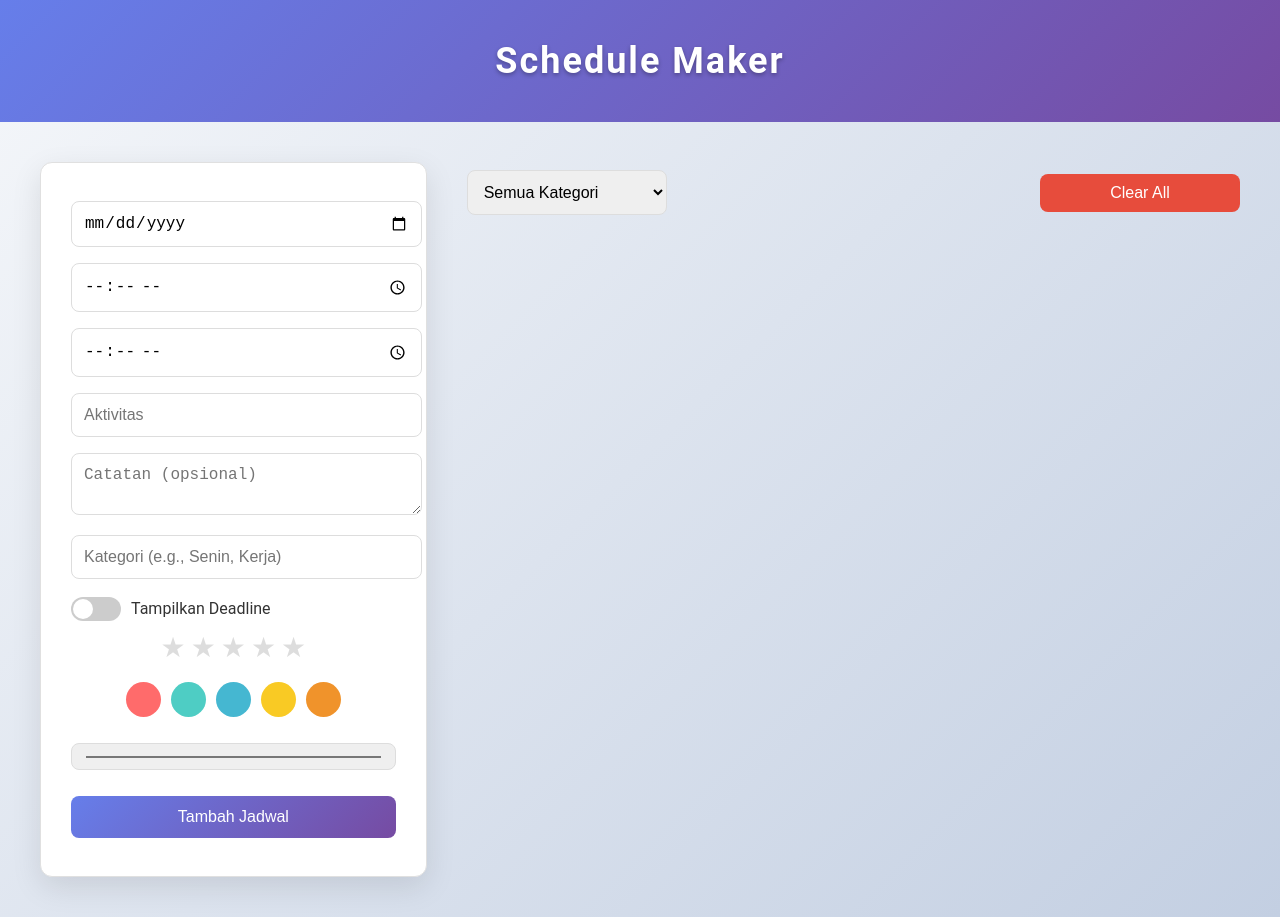
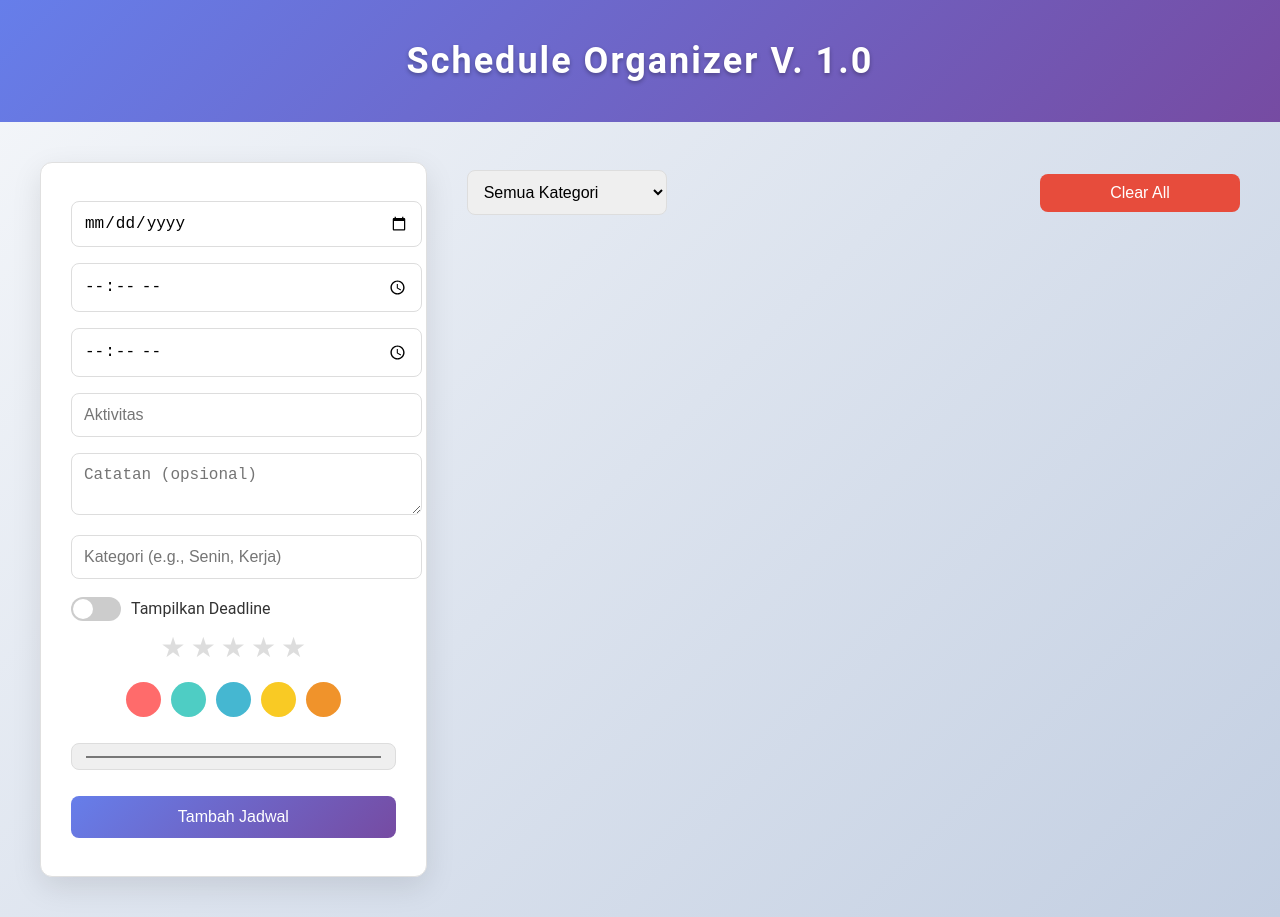
Before and after one commit to ARK110110/Schedule-Maker, a plain HTML site: page index.html in a window 1280 px wide. Drawn offline with Linux system fonts and the light colour scheme.

Commit message:
Changed the name to Schedule Organizer V. 1.0

```diff
--- a/index.html
+++ b/index.html
@@ -7,7 +7,7 @@
     <link rel="stylesheet" href="styles.css">
 </head>
 <body>
-    <div class="header">Schedule Maker</div>
+    <div class="header">Schedule Organizer V. 1.0</div>
     <div class="container">
         <div class="left-panel">
             <form id="scheduleForm">
@@ -68,5 +68,4 @@
 
     <script src="script.js"></script>
 </body>
-
 </html>
```
